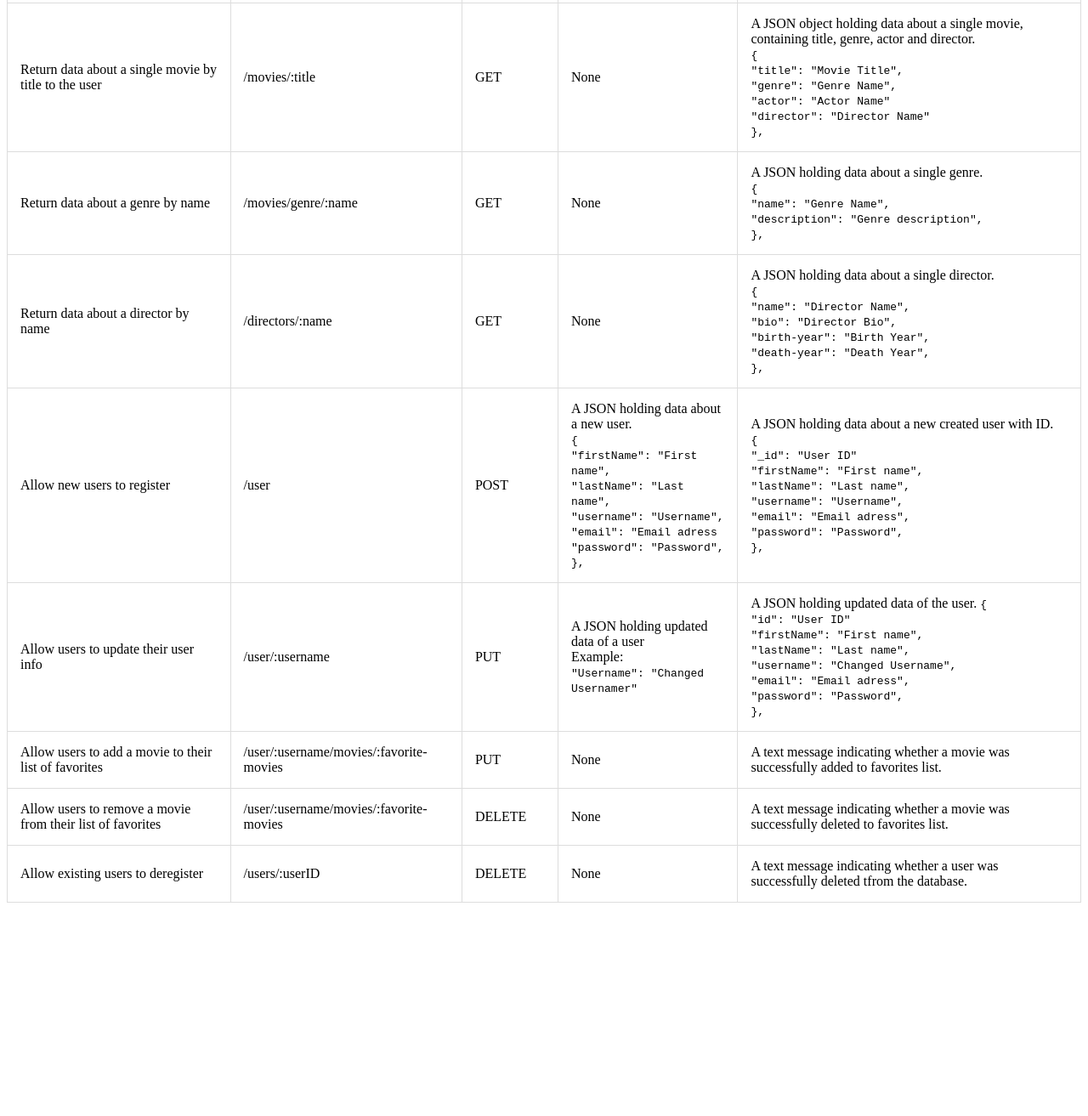
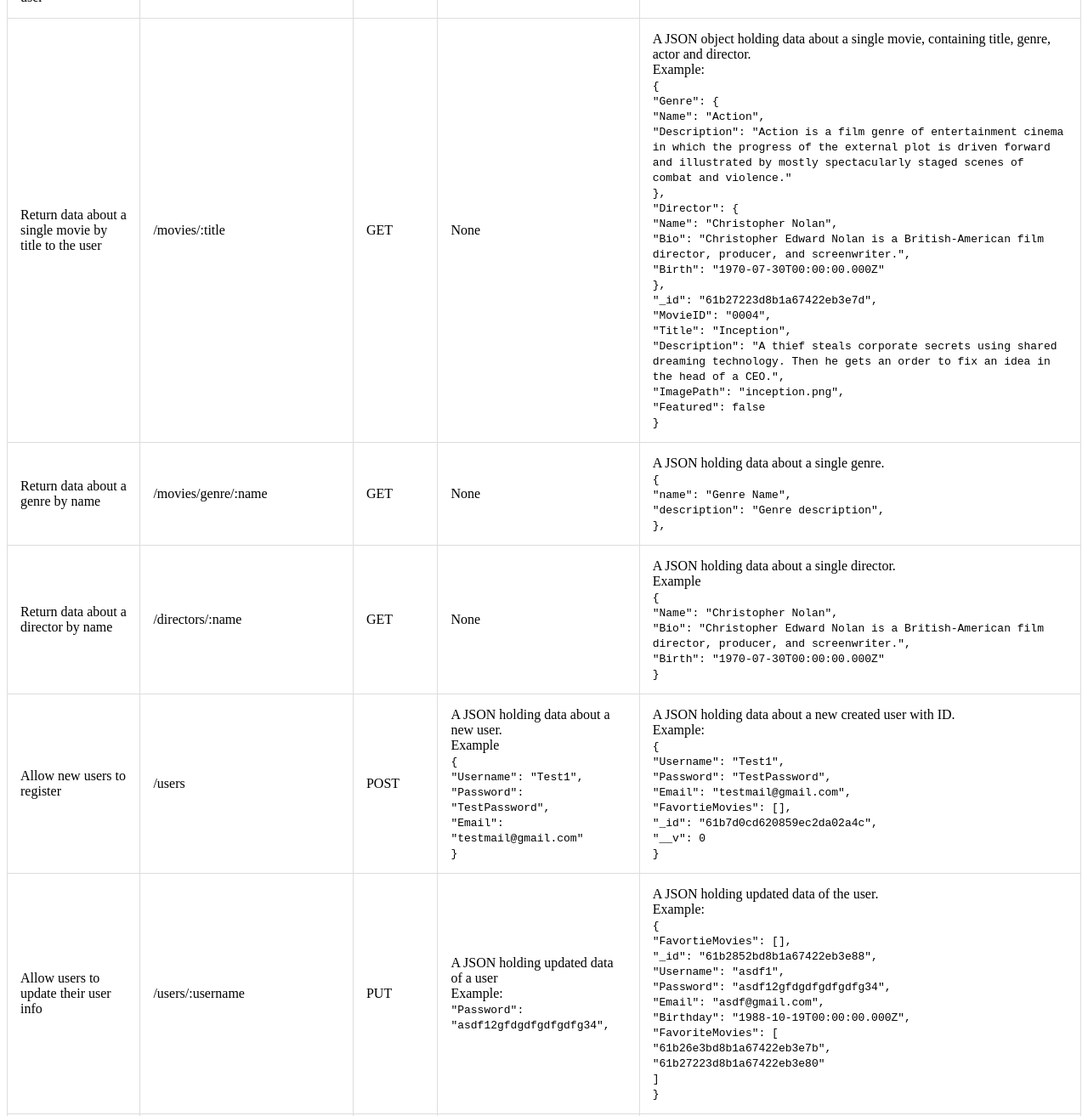
Before and after one commit to Mr-Macko/movie_api, a website: page public/documentation.html in a window 1280 px wide. Shown: the part 245-1558 px from the top of the page at 85% size. Before the commit the page ends 1315 px from the top, so only its background shows below. Drawn offline with Linux system fonts and the light colour scheme.

Commit message:
adjusted documentation

```diff
--- a/public/documentation.html
+++ b/public/documentation.html
@@ -1,11 +1,31 @@
 <!DOCTYPE html>
 <html lang="en">
+
 <head>
+    <style>
+        table,
+        td,
+        th {
+            border: 1px solid #ddd;
+            text-align: left;
+        }
+
+        table {
+            border-collapse: collapse;
+            width: 100%;
+        }
+
+        th,
+        td {
+            padding: 15px;
+        }
+    </style>
     <Title>Documentation</Title>
 </head>
+
 <body>
     <h1>Movie API</h1>
-        <p>This API will provide a database of movies. It will support searches by actor and genre.</p>
+    <p>This API will provide a database of movies. It will support searches by director and genre.</p>
 
     <table>
         <thead>
@@ -29,33 +49,25 @@
                 <td>GET</td>
                 <td>None</td>
                 <td>A JSON object holding data about a single movie, containing title, genre, actor and director. <br>
+                    Example:<br>
                     <code>
-<head>
-    <style>
-        table,
-        td,
-        th {
-            border: 1px solid #ddd;
-            text-align: left;
-        }
-
-        table {
-            border-collapse: collapse;
-            width: 100%;
-        }
-
-        th,
-        td {
-            padding: 15px;
-        }
-    </style>
-    <Title>Documentation</Title>
                             {<br>
-                            "title": "Movie Title",<br>
-                            "genre": "Genre Name",<br>
-                            "actor": "Actor Name"<br>
-                            "director": "Director Name"<br>
-                            },
+                                "Genre": {<br>
+                                    "Name": "Action",<br>
+                                    "Description": "Action is a film genre of entertainment cinema in which the progress of the external plot is driven forward and illustrated by mostly spectacularly staged scenes of combat and violence."<br>
+                                },<br>
+                                "Director": {<br>
+                                    "Name": "Christopher Nolan",<br>
+                                    "Bio": "Christopher Edward Nolan is a British-American film director, producer, and screenwriter.",<br>
+                                    "Birth": "1970-07-30T00:00:00.000Z"<br>
+                                },<br>
+                                "_id": "61b27223d8b1a67422eb3e7d",<br>
+                                "MovieID": "0004",<br>
+                                "Title": "Inception",<br>
+                                "Description": "A thief steals corporate secrets using shared dreaming technology. Then he gets an order to fix an idea in the head of a CEO.",<br>
+                                "ImagePath": "inception.png",<br>
+                                "Featured": false<br>
+                            }<br>
                     </code>
                 </td>
             </tr>
@@ -80,89 +92,94 @@
                 <td>None</td>
                 <td>
                     A JSON holding data about a single director.<br>
+                    Example<br>
                     <code>
                             {<br>
-                            "name": "Director Name",<br>
-                            "bio": "Director Bio",<br>
-                            "birth-year": "Birth Year",<br>
-                            "death-year": "Death Year",<br>
-                            },
+                                "Name": "Christopher Nolan",<br>
+                                "Bio": "Christopher Edward Nolan is a British-American film director, producer, and screenwriter.",<br>
+                                "Birth": "1970-07-30T00:00:00.000Z"<br>
+                            }
                     </code>
                 </td>
             </tr>
             <tr>
                 <td>Allow new users to register</td>
-                    <td>/user</td>
+                <td>/users</td>
                 <td>POST</td>
                 <td>
                     A JSON holding data about a new user.<br>
+                    Example<br>
                     <code>
                             {<br>
-                            "firstName": "First name",<br>
-                            "lastName": "Last name",<br>
-                            "username": "Username",<br>
-                            "email": "Email adress<br>
-                            "password": "Password",<br>
-                            },
+                                "Username": "Test1",<br>
+                                "Password": "TestPassword",<br>
+                                "Email": "testmail@gmail.com"<br>
+                            }
                     </code>
                 </td>
                 <td>
                     A JSON holding data about a new created user with ID.<br>
+                    Example:<br>
                     <code>
                             {<br>
-                            "_id": "User ID"<br>
-                            "firstName": "First name",<br>
-                            "lastName": "Last name",<br>
-                            "username": "Username",<br>
-                            "email": "Email adress",<br>
-                            "password": "Password",<br>
-                            },
+                                "Username": "Test1",<br>
+                                "Password": "TestPassword",<br>
+                                "Email": "testmail@gmail.com",<br>
+                                "FavortieMovies": [],<br>
+                                "_id": "61b7d0cd620859ec2da02a4c",<br>
+                                "__v": 0<br>
+                            }
                     </code>
                 </td>
             </tr>
             <tr>
                 <td>Allow users to update their user info</td>
-                    <td>/user/:username</td>
+                <td>/users/:username</td>
                 <td>PUT</td>
                 <td>
                     A JSON holding updated data of a user<br>
                     Example:<br>
                     <code>
-                            "Username": "Changed Usernamer"
+                        "Password": "asdf12gfdgdfgdfgdfg34",
                     </code>
                 </td>
                 <td>
-                       A JSON holding updated data of the user.
+                    A JSON holding updated data of the user.<br>
+                    Example:<br>
                     <code>
                             {<br>
-                            "id": "User ID"<br>
-                            "firstName": "First name",<br>
-                            "lastName": "Last name",<br>
-                            "username": "Changed Username",<br>
-                            "email": "Email adress",<br>
-                            "password": "Password",<br>
-                            },
+                                "FavortieMovies": [],<br>
+                                "_id": "61b2852bd8b1a67422eb3e88",<br>
+                                "Username": "asdf1",<br>
+                                "Password": "asdf12gfdgdfgdfgdfg34",<br>
+                                "Email": "asdf@gmail.com",<br>
+                                "Birthday": "1988-10-19T00:00:00.000Z",<br>
+                                "FavoriteMovies": [<br>
+                                    "61b26e3bd8b1a67422eb3e7b",<br>
+                                    "61b27223d8b1a67422eb3e80"<br>
+                                ]<br>
+                            }
                     </code>
                 </td>
 
             </tr>
             <tr>
                 <td>Allow users to add a movie to their list of favorites</td>
-                    <td>/user/:username/movies/:favorite-movies</td>
+                <td>/users/:username/movies/:movieid</td>
                 <td>PUT</td>
                 <td>None</td>
                 <td>A text message indicating whether a movie was successfully added to favorites list.</td>
             </tr>
             <tr>
                 <td>Allow users to remove a movie from their list of favorites</td>
-                    <td>/user/:username/movies/:favorite-movies</td>
+                <td>/users/:username/movies/:movieid</td>
                 <td>DELETE</td>
                 <td>None</td>
                 <td>A text message indicating whether a movie was successfully deleted to favorites list.</td>
             </tr>
             <tr>
                 <td>Allow existing users to deregister</td>
-                    <td>/users/:userID</td>
+                <td>/users/:username</td>
                 <td>DELETE</td>
                 <td>None</td>
                 <td>A text message indicating whether a user was successfully deleted tfrom the database.</td>
@@ -170,4 +187,5 @@
         </tbody>
     </table>
 </body>
+
 </html>
```
Lines whose indentation alone changed are shown as unchanged.
